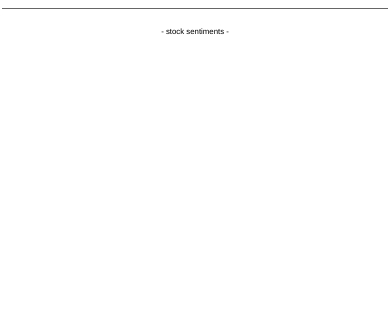
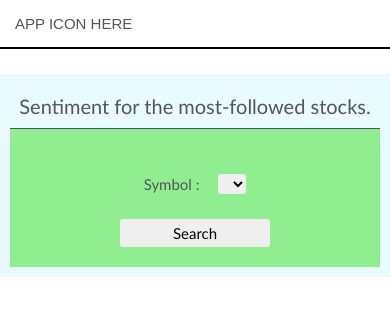
Before and after one commit to mwunder/qualya, a Django app: page /home/ in a window 390 px wide. Shown: the top 316 px of the page. Run offline with Django 3.2, Linux system fonts and the light colour scheme; tables that the repository leaves empty hold one stand-in row (values such as "Sample post"); lists and menus that the app fills with data are empty; parts of the project's set-up code (start-up, migrations or seed data) failed here and were passed over.

Commit message:
Delete /style.css, work on responsive design for the home page and add function to dynamically populate its symbol dropdown menu

```diff
--- a/sentiment/views.py
+++ b/sentiment/views.py
@@ -23,7 +23,11 @@ class Score:
 
 #VIEW FUNCTIONS
 def home(request):
-    return render(request,'home.html')
+    symbols = [s.symbol for s in Stock.objects.all()]
+
+    return render(request,'home.html', {
+               'symbols': map(str, symbols)
+           })
 
 
 def stock_sentiment(request):
--- a/twitter_stock/static/css/home.css
+++ b/twitter_stock/static/css/home.css
@@ -1,34 +1,167 @@
-body {
-  width: 100vw;
+/* CSS resets =====================================================================================================================================*/
+
+* {
   margin: 0;
   padding: 0;
-  font-family: "Century Gothic", Helvetica, sans-serif;
-  text-align: center;
+
+  /* box-sizing */
+  box-sizing: border-box;
+  -webkit-box-sizing: border-box;
+  -moz-box-sizing: border-box;
 }
 
-#icon-container {
-  display: inline-block;
-  width: 99vw;
-  margin-top: 2vw;
-  margin-bottom: 3vw;
-  text-align: left;
-  border-bottom: 1px solid #666666;
+/* main ===========================================================================================================================================*/
+
+body {
+  color: #555555;
+  background-color: #ffffff;
 }
 
-#nav-menu {
-  display: inline-block;
-  margin: 0;
-  padding: 0;
-  text-align: center;
-  list-style-type: none;
+#load-screen {
+  display: block;
+  position: fixed;
+  top: 0;
+  right: 0;
+  bottom: 0;
+  left: 0;
+  background-color: white;
+  z-index: 99;
 }
 
-.nav-menu-links {
-  font-size: 2vw;
-  text-decoration: none;
-  color: black;
+#nav {
+  padding: 15px;
+  font: 400 15px "Arial", sans-serif;
+  border-bottom: 2px solid black;
 }
 
-.nav-menu-links:hover {
-  color: #ff5d5d;
+#main {
+  position: relative;
+  max-width: 700px; /* use max-width instead of width to allow browser resizing of #main */
+  margin: 100px auto; /* left and right margins set to auto to horizontally center #main within the body */
+  padding: 20px;
+  text-align: center;
+  background-color: rgba(171,239,255, 0.25);
 }
+
+#main-heading {
+  padding: 20px 0;
+  font: 100 35px Trebuchet MS, sans-serif;
+  border-bottom: 1px solid #555555;
+}
+
+#search-form {
+  padding: 20px;
+  background-color: lightgreen;
+}
+
+.search-form-child {
+  padding-top: 50px;
+}
+
+label, #ticker-dropdown, #search-form-button {
+  font: 100 24px Trebuchet MS, sans-serif;
+}
+
+#ticker-dropdown,
+#search-form-button {
+  border: none;
+  border-radius: 3px;
+}
+
+#ticker-dropdown {
+  margin-left: 15px;
+  padding-left: 8px;
+}
+
+#search-form-button {
+  width: 225px;
+  padding: 10px 0;
+}
+
+/* media queries ==================================================================================================================================*/
+
+@media only screen and (max-width: 675px) {
+  #main{
+    margin: 75px auto;
+    padding: 15px;
+  }
+
+  #main-heading {
+    padding: 10px 0;
+    font-size: 30px;
+  }
+
+  .search-form-child {
+    padding-top: 40px;
+  }
+
+  label, #ticker-dropdown, #search-form-button {
+    font-size: 21px;
+  }
+
+  #search-form-button {
+    width: 200px;
+    padding: 7px 0;
+  }
+}
+
+
+
+@media only screen and (max-width: 575px) {
+  #main{
+    margin: 50px auto;
+    padding: 10px;
+  }
+
+  #main-heading {
+    padding-bottom: 0 10px 0 0;
+    font-size: 25px;
+  }
+
+  .search-form-child {
+    padding-top: 30px;
+  }
+
+  label, #ticker-dropdown, #search-form-button {
+    font-size: 18px;
+  }
+
+  #search-form-button {
+    width: 175px;
+    padding: 5px 0;
+  }
+}
+
+
+@media only screen and (max-width: 475px) {
+  #main{
+    margin: 25px auto;
+  }
+
+  #main-heading {
+    font-size: 20px;
+  }
+
+   .search-form-child {
+    padding-top: 25px;
+  }
+
+  label, #ticker-dropdown, #search-form-button {
+    font-size: 15px;
+  }
+
+  #search-form-button {
+    width: 150px;
+  }
+}
+
+
+@media only screen and (max-width: 385px) {
+  #main{
+    margin: 20px auto;
+  }
+
+  #main-heading {
+    font-size: 17px;
+  }
+}
--- a/twitter_stock/templates/home.html
+++ b/twitter_stock/templates/home.html
@@ -3,16 +3,60 @@
 <html lang="en-US">
     <head>
         <meta charset="UTF-8" />
-        <link rel="stylesheet" href="{% static 'css/home.css' %}">
+        <meta name="viewport" content="width=device-width,initial-scale=1.0" />
 
-        <title>Stock Sentiment Home Page</title><!-- Symbient? -->
+        <link rel="stylesheet" href="{% static 'css/home.css' %}" />
+
+        <!-- WHAT'S THE NAME OF THIS APP? -->
+        <title>Stock Sentiment Home Page</title>
     </head>
 
     <body>
-        <div id="icon-container"></div>
+        <!-- load -->
+        <div id="load-screen"></div>
 
-        <ul id="nav-menu">
-            <li><a class="nav-menu-links" href= '/stock_sentiment/'>- stock sentiments -</a></li>
-        </ul>
+        <div id="nav">APP ICON HERE</div>
+
+        <div id="main">
+            <p id="main-heading">Sentiment for the most-followed stocks.</p>
+
+            <form id="search-form" action="/stock_sentiment/" method="get">
+                <!-- dropdown -->
+                <div class="search-form-child">
+                    <label>
+                        <span>Symbol :</span>
+                        <select id="ticker-dropdown" tabindex="1"></select>
+                    </label>
+                </div>
+
+                <!-- button -->
+                <div class="search-form-child">
+                    <button id="search-form-button"name="submit" type="submit">Search</button>
+                </div>
+            </form><!-- /search-form -->
+        </div><!-- /main -->
+
+        <!-- populate symbol dropdown menu -->
+        <script>
+            (function (){
+
+                var symbols = {{ symbols|safe }};
+                var sorted = symbols.sort();
+
+                var select = document.getElementById("ticker-dropdown");
+
+                for(i=0; i<sorted.length; i++) {
+
+                    var ticker = sorted[i];
+                    var opt = document.createElement("option");
+
+                    opt.textContent = ticker;
+                    select.appendChild(opt);
+                }
+            }());
+        </script>
+
+        <!-- remove #load-screen once site has fully loaded -->
+        <script>window.onload = function() { document.getElementById("load-screen").style.display = "none" }</script>
     </body>
 </html>
```
Also changed, not shown: twitter_stock/static/css/style.css (deleted, +0 -102 lines), twitter_stock/templates/stock_sentiment.html (+1 -13 lines), twitter_stock/urls.py (line endings or trailing spaces).
